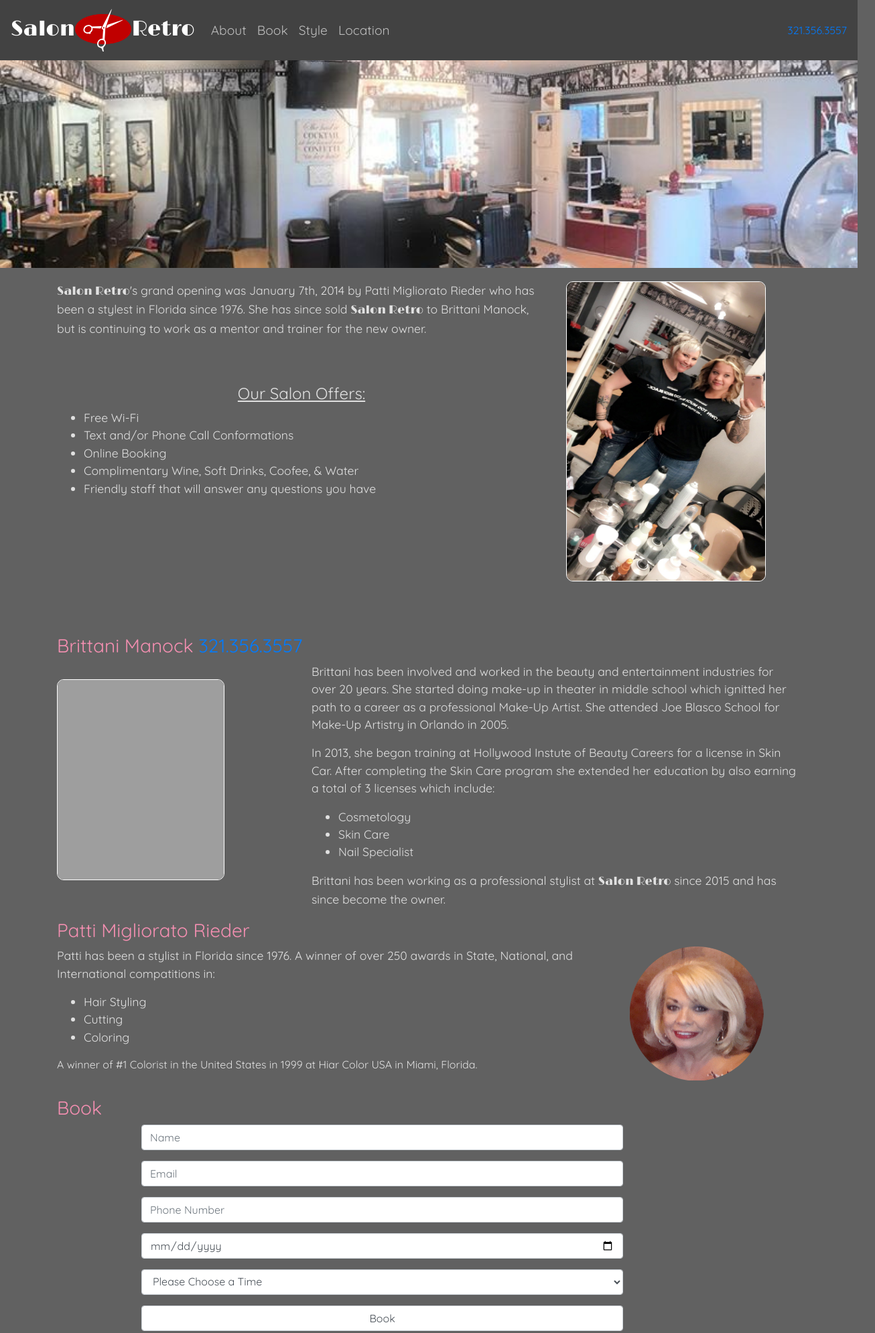
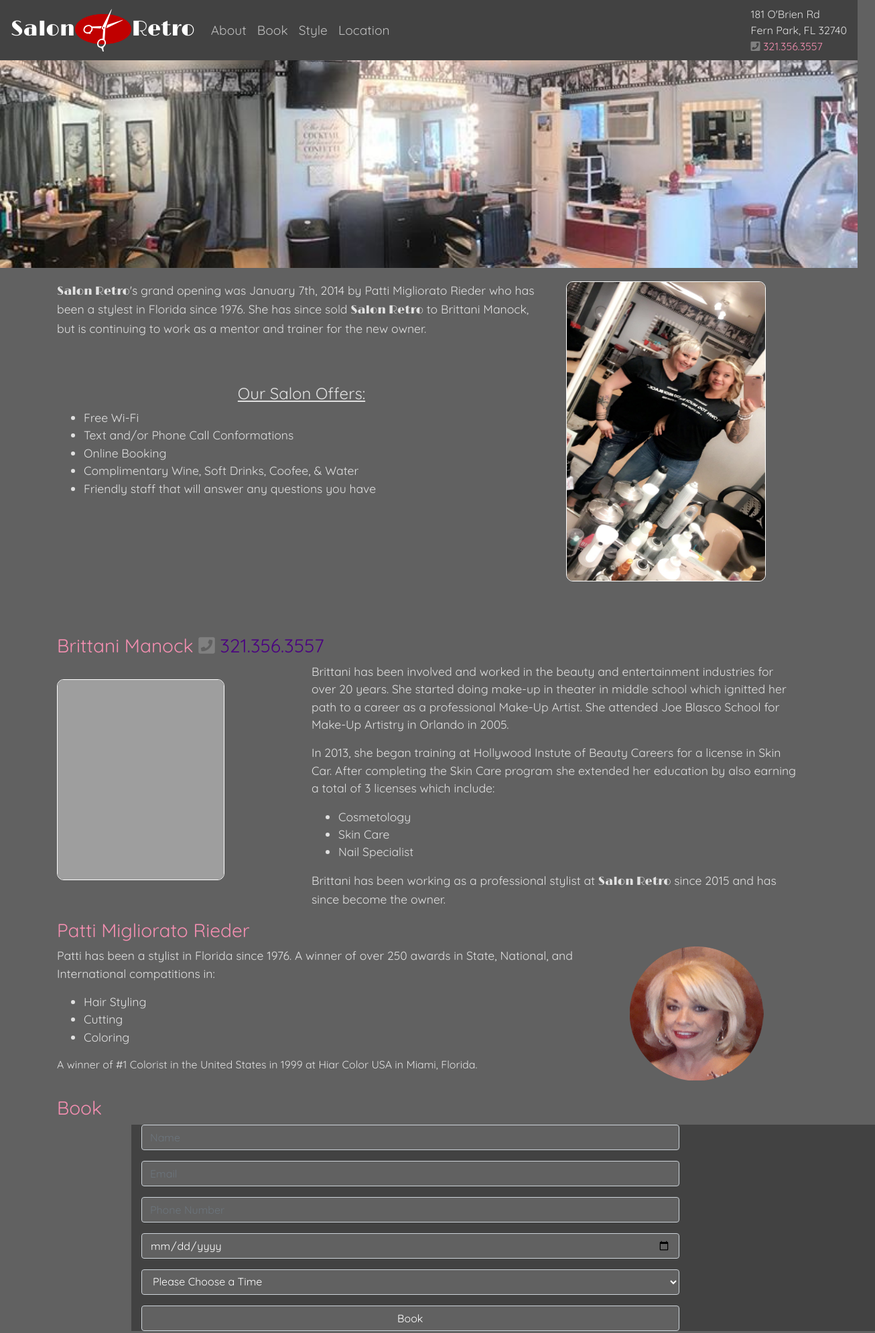
Before and after one commit to jmanock/fRetro, a website: page app/index.html in a window 1280 px wide. Shown: the top 1990 px of the page at 67% size, 1306 px wide, since content can reach past the window. Drawn offline with nearby package versions, Linux system fonts and the light colour scheme; some packages are replaced by stand-ins of ours; files that its build step writes are made by us from their sources; grey boxes are pictures that could not be loaded.

Commit message:
working on the form

```diff
--- a/app/index.html
+++ b/app/index.html
@@ -18,6 +18,8 @@
     <link rel='stylesheet' href='https://stackpath.bootstrapcdn.com/bootstrap/4.1.1/css/bootstrap.min.css'>
     <link rel="stylesheet" href="styles/main.css">
     <link rel='shortcut icon' href='images/scissors.ico'>
+    <link rel="stylesheet" href="https://use.fontawesome.com/releases/v5.1.0/css/all.css" integrity="sha384-lKuwvrZot6UHsBSfcMvOkWwlCMgc0TaWr+30HWe3a4ltaBwTZhyTEggF5tJv8tbt" crossorigin="anonymous">
+
 
     <!-- endbuild -->
 
@@ -55,7 +57,9 @@
           </li>
         </ul>
         <span class='ml-auto'>
-          <a href='tel:3213563557'>321.356.3557</a>
+          <a href='https://www.google.com/search?q=181%20O%27Brien%20Rd.%20%20Fern%20Park%2C%20FL%2032740%20' target='_blank' class='add'>181 O'Brien Rd <br> Fern Park, FL 32740</a> <br>
+
+          <span class='fa fa-phone-square'></span> <a href='tel:3213563557' class='headPhone'>321.356.3557</a>
         </span>
       </div>
     </nav>
@@ -85,7 +89,7 @@
           </div>
         </div>
 
-        <h3>Brittani Manock <a href='tel:3213563557'>321.356.3557</a></h3>
+        <h3>Brittani Manock <span class='fa fa-phone-square'></span> <a href='tel:3213563557'>321.356.3557</a></h3>
 
         <div class='row'>
           <div class='col-md-4'>
@@ -133,7 +137,7 @@
         <form name='submit-to-google-sheet'>
           <div class='col-md-9'>
             <div class='form-group'>
-              <input class='form-control' name='name' type='text' placeholder='Name'>
+              <input class='form-control' name='name' type='text' placeholder='Name' autocomplete='off'>
             </div>
             <div class='form-group'>
               <input type='email' name='email' class='form-control' placeholder='Email'>
@@ -171,6 +175,7 @@
           </div>
         </div>
         </form>
+
         <h1 class='thankYou' style='display:none;'>Thank you for booking.</h1>
       </section>
 
@@ -302,8 +307,8 @@
             <address>
               Address: <br>
               181 O'Brien Rd <br>
-              Fern Park, FL 32730
-              <a href='tel:3213563557'>321.356.3557</a>
+              Fern Park, FL 32730 <br>
+              <span class='fa fa-phone-square'></span> <a href='tel:3213563557'>321.356.3557</a>
             </address>
           </div>
 
@@ -325,7 +330,7 @@
 
     <!-- build:js scripts/vendor.js -->
     <!-- bower:js -->
-
+    <script src="/bower_components/modernizr/modernizr.js"></script>
     <!-- endbower -->
     <!-- endbuild -->
 
--- a/app/styles/main.css
+++ b/app/styles/main.css
@@ -35,11 +35,9 @@
   background-attachment:fixed;
   height:50vh;
 }
-section{
-
-}
 h3{
   color:#f48fb1;
+  /* color:#dda0dd; */
 }
 footer{
   text-align:center;
@@ -87,3 +85,40 @@
 form{
   margin-left:10%;
 }
+a{
+  color:#4b0082;
+}
+a:hover{
+  text-decoration:underline;
+  color:#4b0082;
+}
+.fa-phone-square{
+  color:gray;
+}
+.headPhone{
+  color:#f48fb1;
+}
+.headPhone:hover{
+  color:#f48fb1;
+  text-decoration:underline;
+}
+.add{
+  color:#e0e0e0;
+  /* color:#f48fb1; */
+}
+.add, .headPhone{
+  font-family:'Quicksand';
+}
+.add:hover{
+  color:#e0e0e0;
+  text-decoration:underline;
+}
+form{
+  background-color:#424242;
+  width:100%;
+  height:100%;
+}
+input, select, button{
+  background-color:#616161 !important;
+  color:#fff !important;
+}
```
